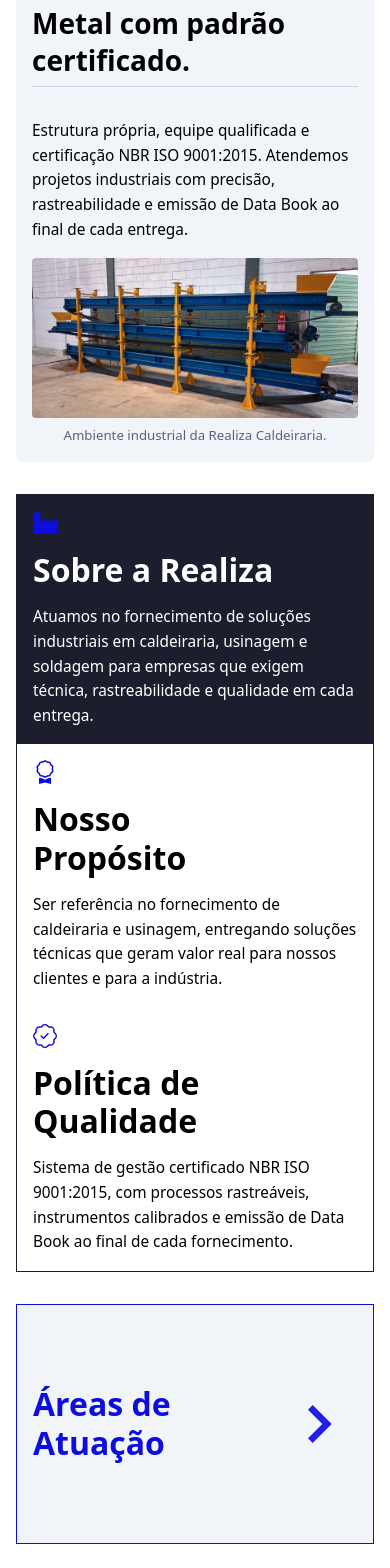
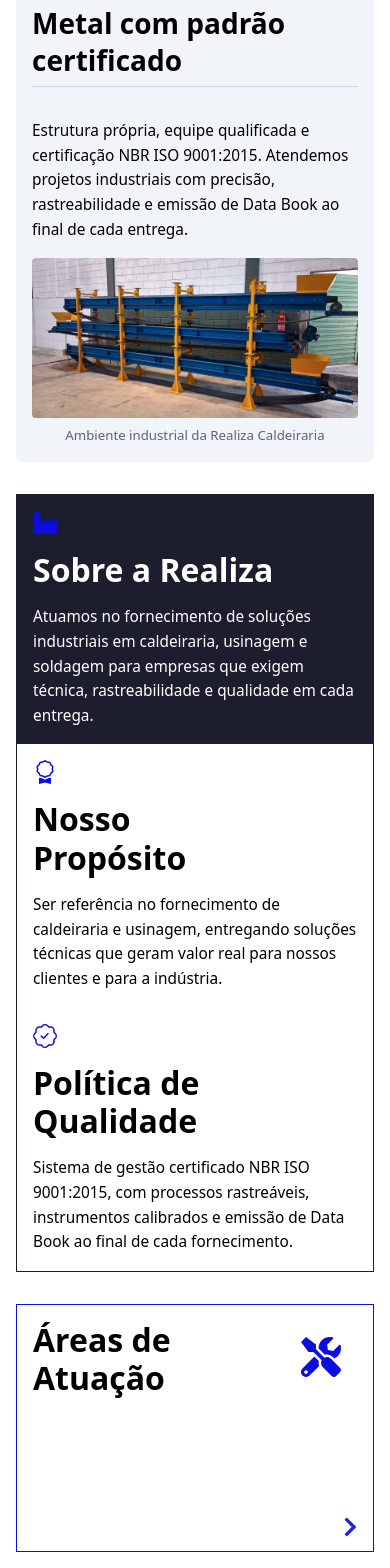
Before and after one commit to FragaTheus/caldeiraria-realiza-site-institucional, a Next.js app: page / in a window 390 px wide. Shown: the part 215-1783 px from the top of the page. Built offline with nearby package versions, Linux system fonts and the light colour scheme.

Commit message:
feat: Implementando melhorias

```diff
--- a/src/features/home/components/services-content.tsx
+++ b/src/features/home/components/services-content.tsx
@@ -1,5 +1,7 @@
 import Link from "next/link";
+import { IconBase } from "react-icons";
 import { BiChevronRight } from "react-icons/bi";
+import { FaHardHat, FaTools } from "react-icons/fa";
 
 export interface ServicesCardProps {
   isTitleCard?: boolean;
@@ -8,6 +10,7 @@
   HeaderIcon?: React.ElementType;
   subtitle?: string;
   description?: string;
+  isLastCard?: boolean;
 }
 
 const ServicesCard = ({
@@ -17,16 +20,23 @@
   HeaderIcon,
   subtitle,
   description,
+  isLastCard,
 }: ServicesCardProps) => {
   return (
     <Link href={"/servicos"}>
       <article
-        className={`min-h-60 bg-surface p-4 md:p-6 flex flex-col hover:scale-101 active:scale-99 transition-transform ${isTitleCard ? "border border-primary" : ""}`}
+        className={`relative min-h-62 bg-surface p-4 md:p-6 flex flex-col hover:scale-101 active:scale-99 transition-transform ${isTitleCard ? "border border-primary bg-transparent" : ""}`}
       >
+        {!isLastCard && (
+          <BiChevronRight
+            className={`absolute size-10 animate-pulse md:animate-none inline md:hidden bottom-1 right-1 ${isTitleCard ? "text-primary" : "text-muted"}`}
+          />
+        )}
+
         {isTitleCard ? (
-          <div className="flex-1 flex items-center justify-between text-primary">
-            <h1 className=" font-bold whitespace-pre-line my-auto">{title}</h1>
-            <BiChevronRight className="size-20 animate-pulse inline md:hidden" />
+          <div className="flex-1 flex items-start relative">
+            <FaTools className="text-primary absolute top-4 right-4 size-10" />
+            <h1 className="font-bold whitespace-pre-line">{title}</h1>
           </div>
         ) : (
           <>
--- a/src/features/home/text-content/heroTextContent.json
+++ b/src/features/home/text-content/heroTextContent.json
@@ -1,16 +1,16 @@
 {
   "hero": {
     "desktop": {
-      "headline": "Especialistas em metal. Referência em resultado.",
+      "headline": "Especialistas em metal. Referência em resultados industriais",
       "title": "Soluções industriais em caldeiraria, usinagem e soldagem para quem não abre mão de qualidade",
       "description": "A Realiza atua com estrutura própria, equipe técnica qualificada e gestão da qualidade baseada na norma NBR ISO 9001:2015. Atendemos indústrias que exigem precisão, rastreabilidade e confiança — do orçamento à entrega, com emissão de Data Book e relatórios aplicáveis.",
-      "cardDescription": "Ambiente industrial da Realiza Caldeiraria."
+      "cardDescription": "Ambiente industrial da Realiza Caldeiraria"
     },
     "mobile": {
-      "headline": "Referência industrial desde 2015.",
-      "title": "Metal com padrão certificado.",
+      "headline": "Referência industrial desde 2015",
+      "title": "Metal com padrão certificado",
       "description": "Estrutura própria, equipe qualificada e certificação NBR ISO 9001:2015. Atendemos projetos industriais com precisão, rastreabilidade e emissão de Data Book ao final de cada entrega.",
-      "cardDescription": "Ambiente industrial da Realiza Caldeiraria."
+      "cardDescription": "Ambiente industrial da Realiza Caldeiraria"
     }
   }
 }
--- a/src/features/home/wrapper/home-services-wrapper.tsx
+++ b/src/features/home/wrapper/home-services-wrapper.tsx
@@ -72,5 +72,6 @@
     HeaderIcon: FaFlask,
     subtitle: cards.ensaio.subtitle,
     description: cards.ensaio.description,
+    isLastCard: true,
   },
 ];
```
